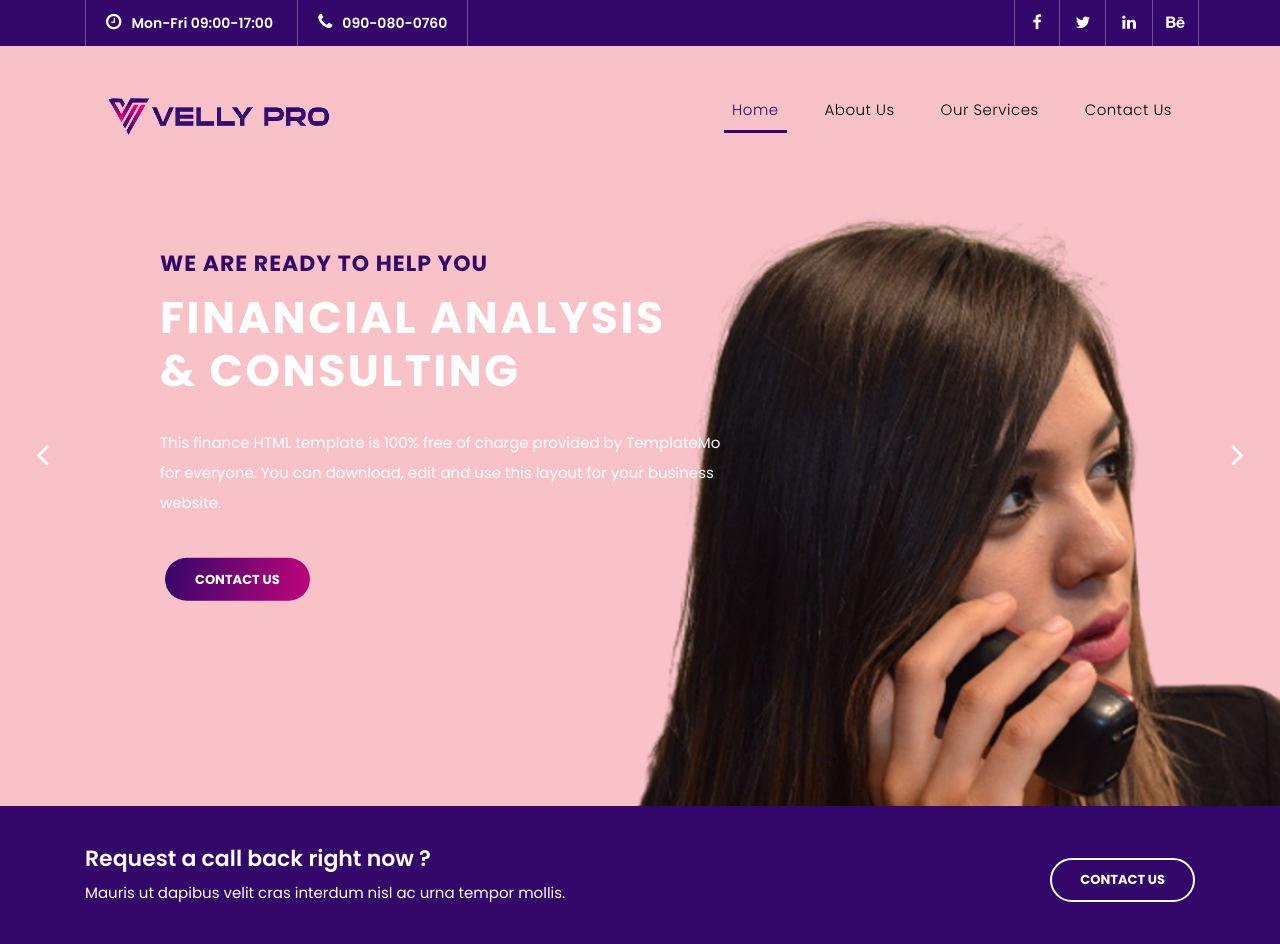
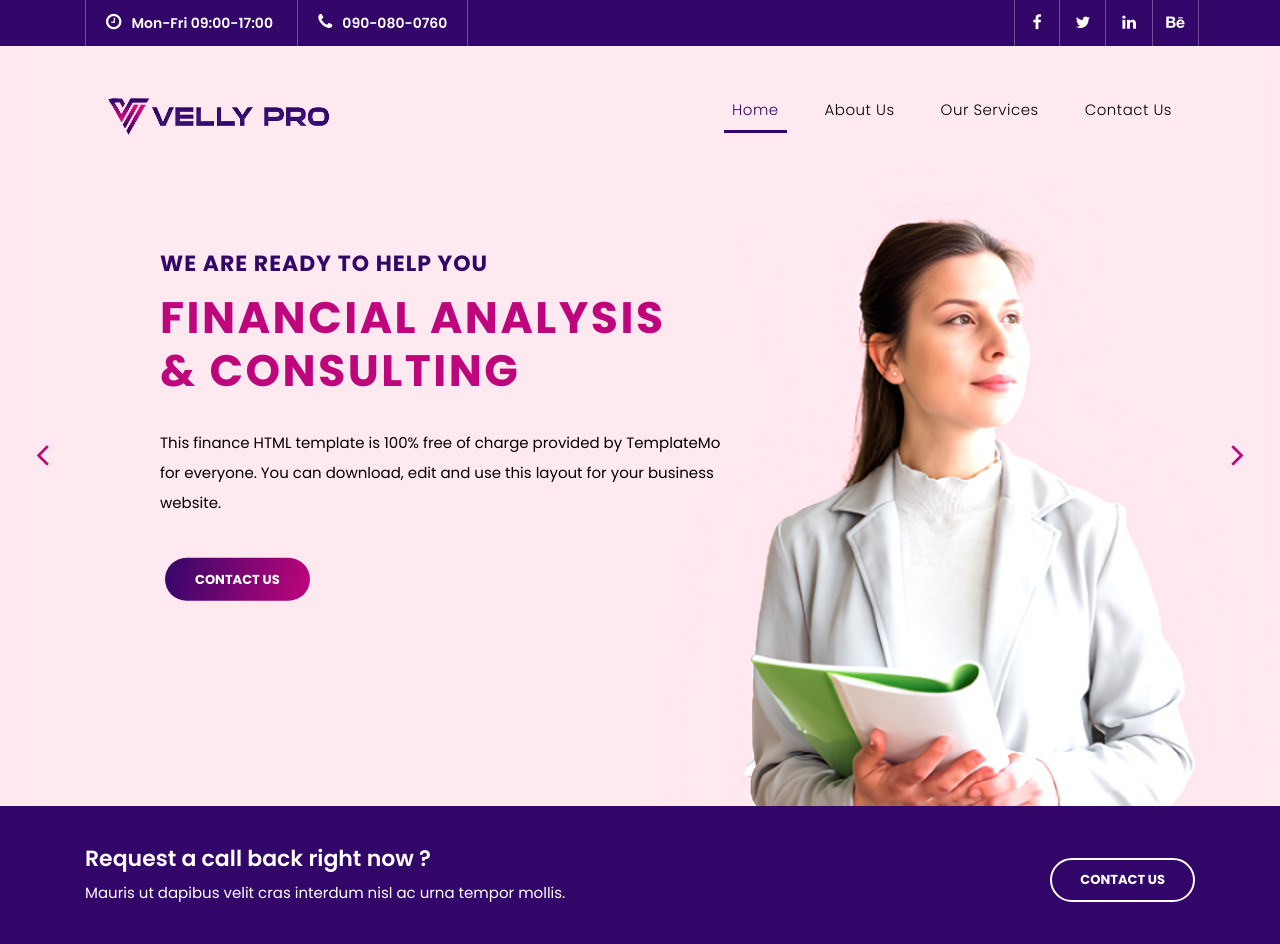
Before and after one commit to NeelPots/VellyProfessional, a Django app: page / in a window 1280 px wide. Shown: the top 944 px of the page. Run offline with Django 4.2, Linux system fonts and the light colour scheme; grey boxes labelled with a size stand in for pictures from a placeholder-image service; some libraries are stand-ins or nearby versions; grey boxes are pictures that could not be loaded.

Commit message:
sdfasdfasdf

```diff
--- a/static/vp/assets/css/templatemo-finance-business.css
+++ b/static/vp/assets/css/templatemo-finance-business.css
@@ -409,7 +409,7 @@
   text-align: center;
   font-size: 36px;
   font-family: "FontAwesome";
-  color: #fff;
+  color: #bf057b;
   z-index: 5;
   outline: none;
   cursor: pointer;
@@ -428,7 +428,7 @@
   text-align: center;
   font-size: 36px;
   font-family: "FontAwesome";
-  color: #fff;
+  color: #bf057b;
   z-index: 5;
   outline: none;
   cursor: pointer;
@@ -467,14 +467,14 @@
   font-size: 44px;
   font-weight: 700;
   letter-spacing: 2.5px;
-  color: #fff;
+  color: #bf057b;
   overflow: hidden;
   animation: fadeOutLeft 1s both;
 }
 
 .Modern-Slider .item p {
   max-width: 570px;
-  color: #fff;
+  color: #000000;
   font-size: 15px;
   font-weight: 400;
   line-height: 30px;
--- a/templates/index.html
+++ b/templates/index.html
@@ -69,7 +69,7 @@
 
 
 
-     <header class="">
+     <header class="background-header">
     <nav class="navbar navbar-expand-lg" style="position: static;" id='navbar'>
       <div class="container">
         <!-- Use the same <a> element for both logo variations -->
@@ -88,18 +88,18 @@
         <div class="collapse navbar-collapse" id="navbarResponsive">
           <ul class="navbar-nav ml-auto">
             <li class="nav-item active">
-              <a class="nav-link" href="home.html">Home
+              <a class="nav-link" href="home">Home
                 <span class="sr-only">(current)</span>
               </a>
             </li>
             <li class="nav-item">
-              <a class="nav-link" href="about.html">About Us</a>
+              <a class="nav-link" href="about">About Us</a>
             </li>
             <li class="nav-item">
-              <a class="nav-link" href="services.html">Our Services</a>
+              <a class="nav-link" href="services">Our Services</a>
             </li>
             <li class="nav-item">
-              <a class="nav-link" href="contact.html">Contact Us</a>
+              <a class="nav-link" href="contact">Contact Us</a>
             </li>
           </ul>
         </div>
```
Also changed, not shown: static/vp/assets/images/Velly_Professional_thumb2.png (added), static/vp/assets/images/slideEmp1.png, static/vp/assets/images/slideddfasdf.png (added).
